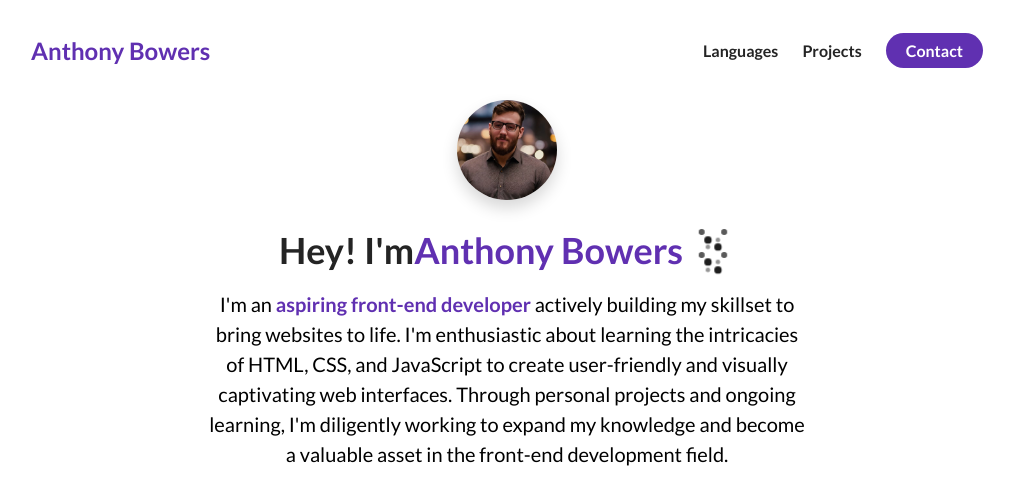
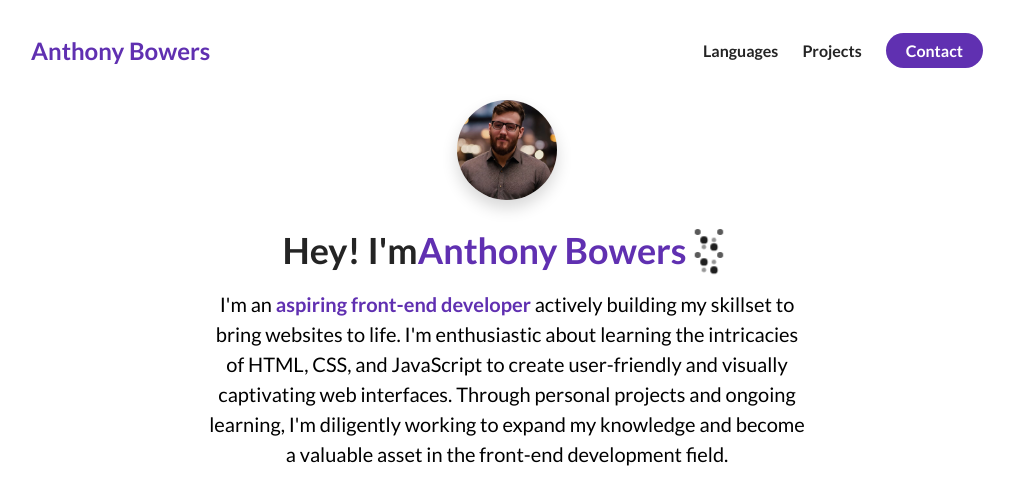
Before and after one commit to bowersanthony/eportfolio, a plain HTML site: page index.html in a window 1280 px wide. Shown: the top 495 px of the page, without its empty margins (133-1147 px from the left). Drawn offline with Linux system fonts and the light colour scheme.

Commit message:
fixed helix

```diff
--- a/index.html
+++ b/index.html
@@ -44,7 +44,7 @@
             <img src="./assets/facial.jpg" class="about-me__picture" alt="Picture of Me!">
           </figure>
           <h1 class="about-me__info--title">
-            Hey! I'm <span class="text--purple"> Anthony Bowers </span>&nbsp;
+            Hey! I'm <span class="text--purple"> Anthony Bowers </span>
             <div class="helix">
               <div class="slice"></div>
               <div class="slice"></div>
```
